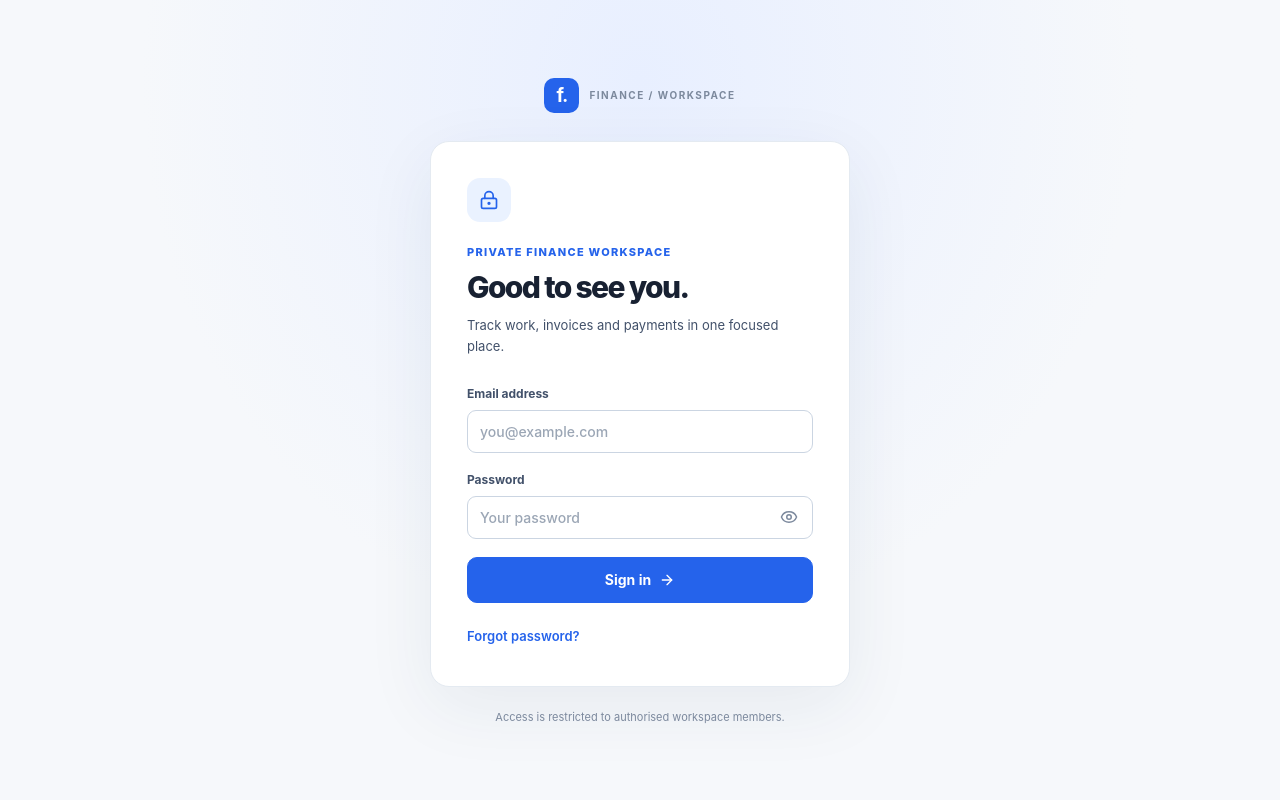
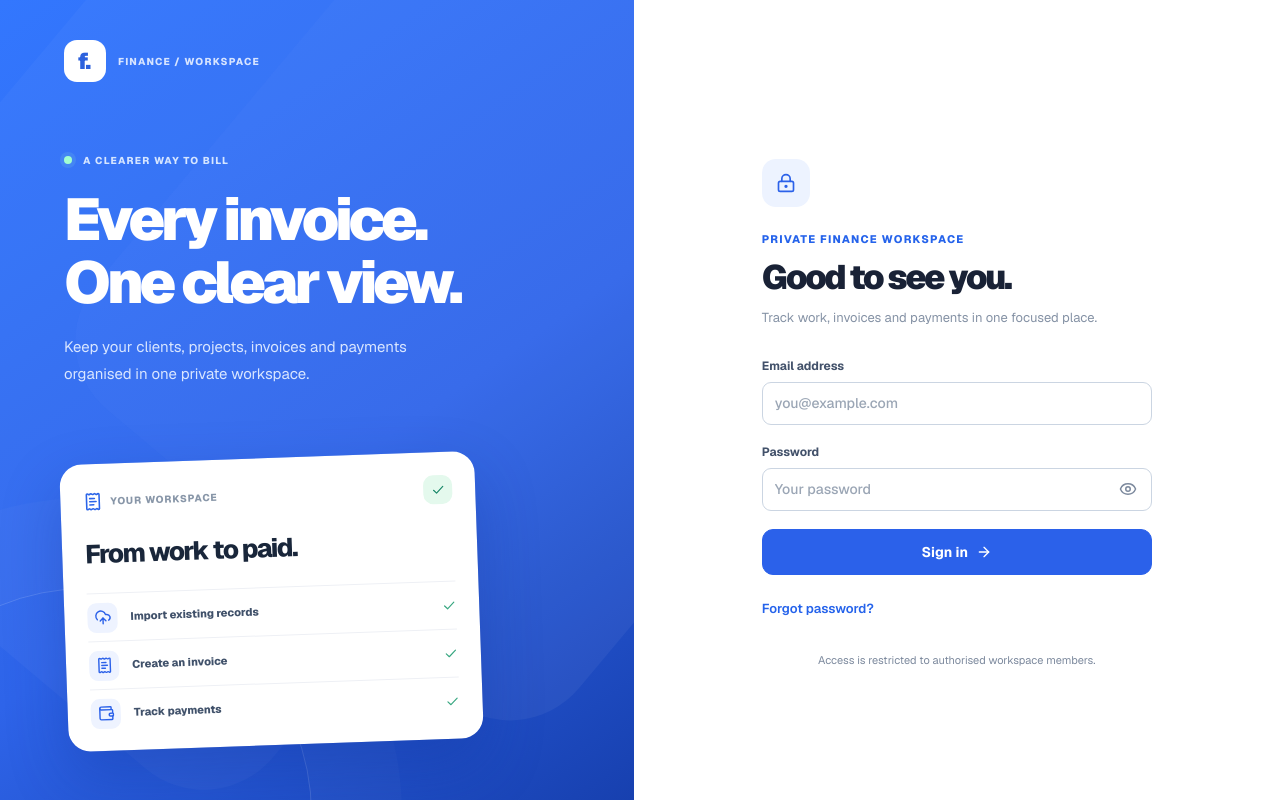
Before and after one commit to madebykraman/minimical.finance, a Next.js app: page / in a window 1280 px wide. Built offline with nearby package versions, Linux system fonts and the light colour scheme; no server answers.

Commit message:
design: cohesive cobalt sign-in experience without public sample financial data

```diff
--- a/app/studio.css
+++ b/app/studio.css
@@ -683,3 +683,56 @@ button.fs-list-row:hover,a.fs-list-row:hover{background:#f8faff}
  .fs-mobile-register{padding:0 11px 8px}
  .fs-mobile-record{padding:14px 4px;gap:12px}
 }
+
+
+/* Login experience: cobalt invitation + secure, minimal form. */
+.fs-login-layout{display:grid;grid-template-columns:minmax(0,.98fr) minmax(0,1fr);gap:0;align-items:stretch;justify-content:stretch;padding:0;min-height:100dvh;background:#fff;font-family:var(--font-geist),-apple-system,BlinkMacSystemFont,"Segoe UI",sans-serif}
+.fs-login-story{position:relative;overflow:hidden;isolation:isolate;min-height:100dvh;padding:40px clamp(32px,5vw,77px) 55px;background:linear-gradient(145deg,#3377fe 0%,#2e64e9 57%,#1740af);color:#fff;display:flex;flex-direction:column;justify-content:space-between;gap:40px}
+.fs-login-story::before{content:"";position:absolute;z-index:-1;right:-250px;top:-240px;width:630px;height:900px;border-radius:90px;transform:rotate(40deg);background:#ffffff0c;box-shadow:-190px 250px 0 #ffffff08;pointer-events:none}
+.fs-login-story::after{content:"";position:absolute;z-index:-1;left:-140px;bottom:-240px;width:450px;height:450px;border:1px solid #ffffff27;border-radius:50%;box-shadow:0 0 0 90px #ffffff06;pointer-events:none}
+.fs-story-brand{display:flex;align-items:center;gap:12px;font-size:10px;letter-spacing:.12em;font-weight:790;color:#d7e4ff}
+.fs-story-symbol{display:grid;place-items:center;width:42px;height:42px;background:#fff;color:#2c61dd;border-radius:13px;letter-spacing:-.075em;font-size:23px;font-weight:820;padding-right:3px}
+.fs-story-body{max-width:530px}
+.fs-story-pill{font-size:10px;letter-spacing:.12em;color:#d5e5ff;font-weight:780;display:flex;gap:11px;align-items:center}
+.fs-story-pill span{width:8px;height:8px;background:#a1ffd1;border-radius:100%;box-shadow:0 0 0 4px #a1ffd11e}
+.fs-story-body h2{font-size:clamp(42px,4.6vw,69px);font-weight:830;line-height:1.07;letter-spacing:-.07em;margin:20px 0}
+.fs-story-body p{font-size:15px;line-height:1.8;color:#d9e6ff;max-width:400px;margin:0}
+.fs-story-preview{background:#fff;border:1px solid #ffffffa0;border-radius:22px;box-shadow:0 25px 60px #0f349950;max-width:415px;padding:22px 22px 13px;transform:rotate(-2deg);color:#19263a}
+.fs-story-preview-top{display:flex;align-items:center;justify-content:space-between;gap:14px;color:#8896a8;font-size:10px;font-weight:770;letter-spacing:.085em}
+.fs-story-preview-top>span:first-child{display:flex;align-items:center;gap:8px}
+.fs-story-preview-top svg{color:#2b65e9}
+.fs-story-signal{display:grid;place-items:center;width:29px;height:29px;background:#e4f9ed;border-radius:10px}
+.fs-story-signal svg{color:#188868}
+.fs-story-preview>strong{display:block;font-size:26px;font-weight:800;letter-spacing:-.06em;margin:19px 0}
+.fs-story-preview-list{display:grid;gap:0}
+.fs-story-preview-list>div{min-height:48px;display:flex;align-items:center;gap:13px;border-top:1px solid #eef0f5;color:#40516a;font-size:11px;font-weight:730}
+.fs-story-preview-list>div>span:first-child{width:30px;height:30px;border-radius:9px;background:#eef3ff;color:#2b61e9;display:grid;place-items:center}
+.fs-story-preview-list>div>span:nth-child(2){flex:1}
+.fs-story-preview-list>div>svg:last-child{color:#38a781}
+.fs-login-entry{min-width:0;display:flex;flex-direction:column;align-items:center;justify-content:center;gap:0;padding:38px 25px;background:#fff}
+.fs-login-entry .login-brand{display:none}
+.fs-login-entry .login-panel{width:min(420px,100%);padding:28px 15px 16px;border:0;box-shadow:none;border-radius:0}
+.fs-login-entry .login-icon{background:#edf3ff;color:#2b61e9;width:48px;height:48px;border-radius:14px;margin-bottom:24px}
+.fs-login-entry .login-panel h1{font-weight:830;font-size:34px;letter-spacing:-.07em;margin-bottom:10px;color:#192236}
+.fs-login-entry .login-panel>p.subtle{font-size:13px;color:#8592a5}
+.fs-login-entry .login-foot{margin-top:14px}
+.fs-login-entry .button-primary{background:#2b61ea;color:#fff;border-color:#2b61ea;border-radius:11px;min-height:46px}
+.fs-login-entry .button-primary:hover{background:#164bd2;border-color:#164bd2}
+@media(max-width:800px){
+ .fs-login-layout{grid-template-columns:1fr}
+ .fs-login-story{min-height:0;padding:24px 26px 28px;gap:26px}
+ .fs-story-body h2{font-size:36px;margin:14px 0 8px}
+ .fs-story-body p{font-size:12px;line-height:1.6}
+ .fs-story-preview{display:none}
+ .fs-login-entry{padding:20px 22px 38px;justify-content:flex-start}
+ .fs-login-entry .login-panel{padding:15px 0}
+ .fs-login-entry .login-icon{display:none}
+}
+@media(max-width:480px){
+ .fs-login-story{padding:22px 21px 25px}
+ .fs-story-brand{font-size:9px}
+ .fs-story-symbol{height:35px;width:35px;font-size:20px;border-radius:10px}
+ .fs-story-body h2{font-size:32px}
+ .fs-login-entry .login-panel h1{font-size:29px}
+ .fs-login-entry .login-panel>p.subtle{margin-bottom:23px}
+}
--- a/components/ledger/SignIn.tsx
+++ b/components/ledger/SignIn.tsx
@@ -1,6 +1,6 @@
 "use client";
 import {useState,type FormEvent} from "react";
-import {ArrowRight,Eye,EyeOff,LockKeyhole,Mail} from "lucide-react";
+import {ArrowRight,Eye,EyeOff,LockKeyhole,Mail,ReceiptText,Wallet,UploadCloud,Check} from "lucide-react";
 import {browserClient} from "@/lib/supabase/browser";
 export default function SignIn(){
   const [email,setEmail]=useState(""),[password,setPassword]=useState("");
@@ -19,7 +19,24 @@ export default function SignIn(){
     }catch(e){setMessage(e instanceof Error?e.message:"Could not connect. Try again.");}
     finally{setBusy(false);}
   }
-  return <main className="login-layout">
+  return <main className="login-layout fs-login-layout">
+    <section className="fs-login-story" aria-label="Finance workspace introduction">
+     <div className="fs-story-brand"><span className="fs-story-symbol">f.</span><span>FINANCE / WORKSPACE</span></div>
+     <div className="fs-story-body"><div className="fs-story-pill"><span/>A CLEARER WAY TO BILL</div>
+      <h2>Every invoice.<br/>One clear view.</h2>
+      <p>Keep your clients, projects, invoices and payments organised in one private workspace.</p>
+     </div>
+     <div className="fs-story-preview" aria-hidden="true">
+      <div className="fs-story-preview-top"><span><ReceiptText size={19}/>YOUR WORKSPACE</span><span className="fs-story-signal"><Check size={14}/></span></div>
+      <strong>From work to paid.</strong>
+      <div className="fs-story-preview-list">
+       <div><span><UploadCloud size={17}/></span><span>Import existing records</span><Check size={14}/></div>
+       <div><span><ReceiptText size={17}/></span><span>Create an invoice</span><Check size={14}/></div>
+       <div><span><Wallet size={17}/></span><span>Track payments</span><Check size={14}/></div>
+      </div>
+     </div>
+    </section>
+    <div className="fs-login-entry">
     <div className="login-brand"><div className="brand-symbol">f.</div><span>FINANCE / WORKSPACE</span></div>
     <section className="login-panel" aria-labelledby="login-title">
       <div className="login-icon"><LockKeyhole size={20}/></div>
@@ -35,5 +52,6 @@ export default function SignIn(){
       <button type="button" className="link-button" onClick={()=>{setRecover(x=>!x);setMessage("");}}>{recover?"Back to sign in":"Forgot password?"}</button>
     </section>
     <p className="login-foot">Access is restricted to authorised workspace members.</p>
+    </div>
   </main>;
 }
```
